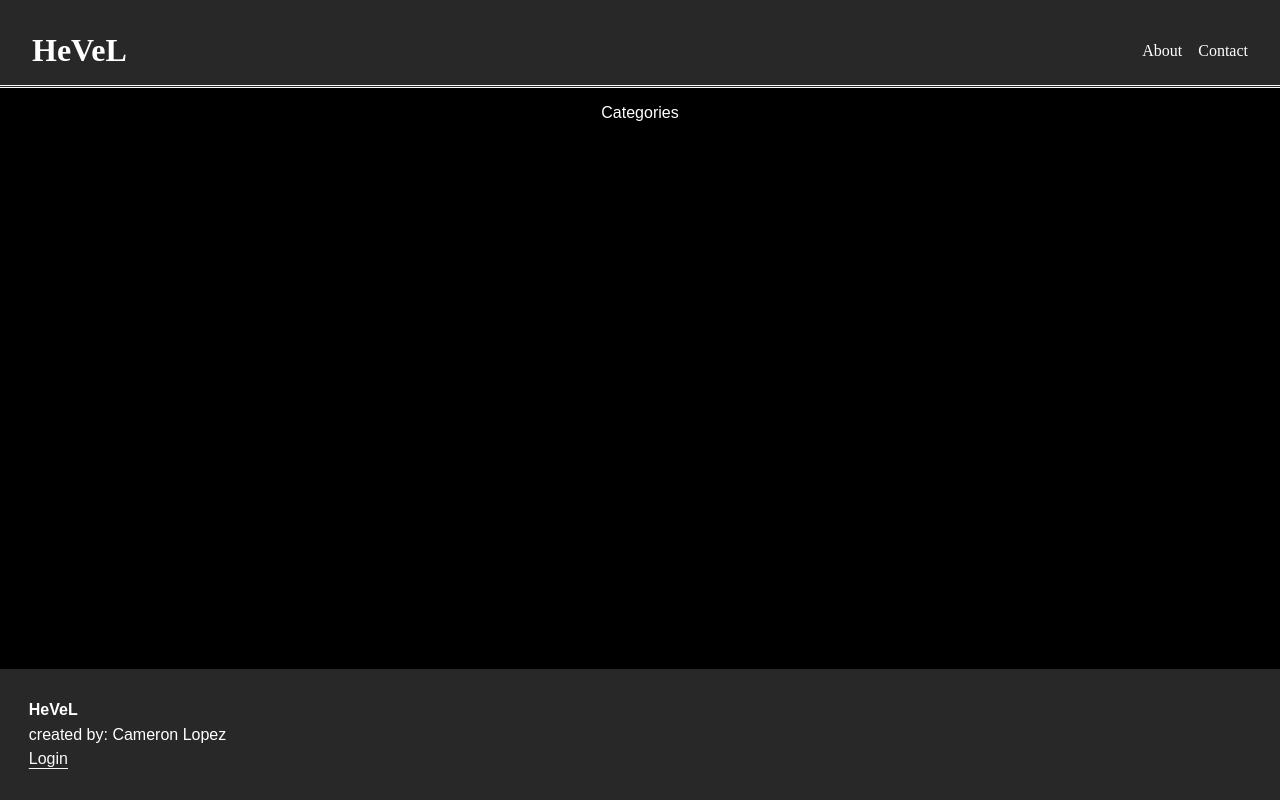
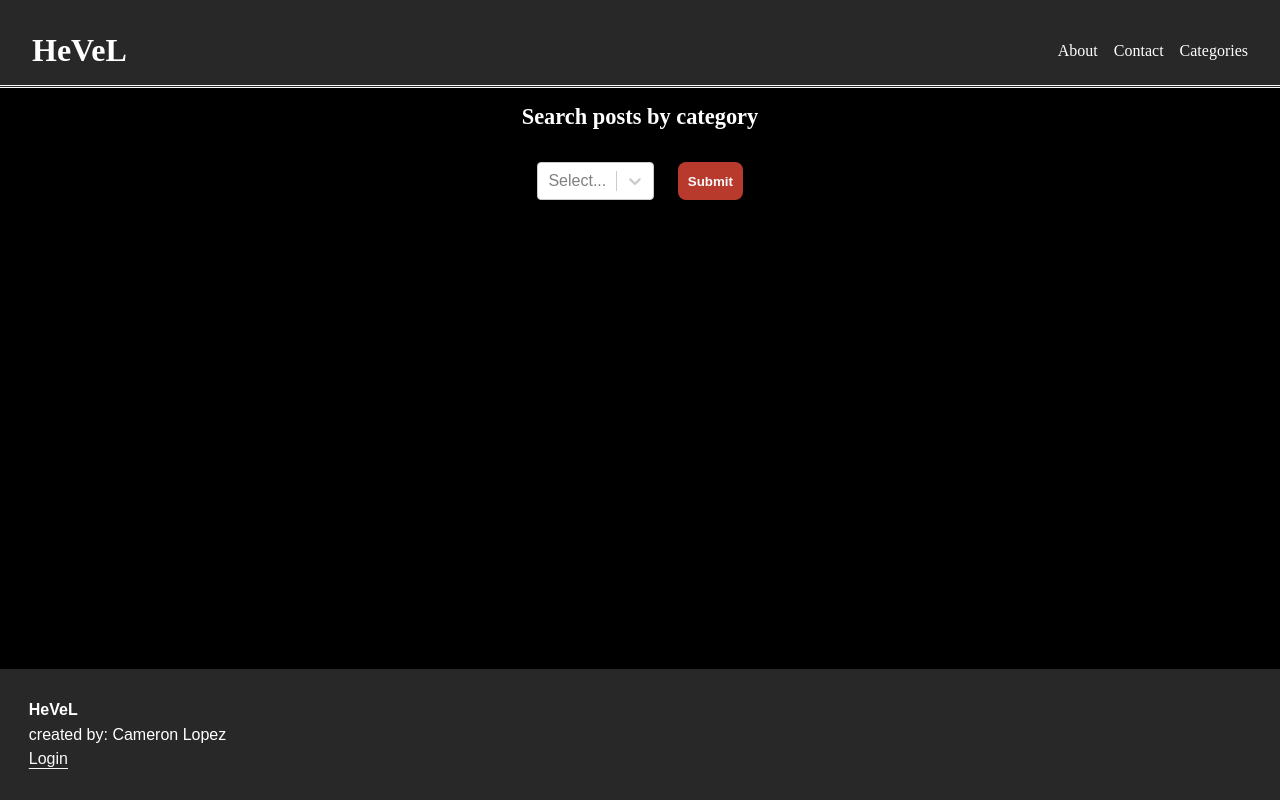
Before and after one commit to lob0scuro/hevel, a React (Vite) app in the folder client/: page /categories in a window 1280 px wide. Built offline with nearby package versions, Linux system fonts and the light colour scheme; a web font is replaced by a local one.

Commit message:
added category page and flask route for querying by category, made styling changes and used Post component. things are coming along!

```diff
--- a/client/src/components/Navbar.jsx
+++ b/client/src/components/Navbar.jsx
@@ -19,7 +19,7 @@ const Navbar = () => {
 
   return (
     <header className={menuOpen ? styles.mobileHeader : styles.header}>
-      <h1 className={menuOpen ? styles.mobileH1 : null}>
+      <h1 className={menuOpen ? styles.mobileH1 : undefined}>
         <NavLink
           className={styles.navLogo}
           to="/"
@@ -32,7 +32,7 @@ const Navbar = () => {
         onClick={toggleMenu}
         className={menuOpen ? styles.hm : styles.closedHm}
       />
-      <nav className={menuOpen && styles.mobileNav}>
+      <nav className={menuOpen ? styles.mobileNav : undefined}>
         {!user ? (
           <>
             <NavLink to="/about" onClick={() => setMenuOpen(false)}>
@@ -40,6 +40,9 @@ const Navbar = () => {
             </NavLink>
             <NavLink to="/contact" onClick={() => setMenuOpen(false)}>
               Contact
+            </NavLink>
+            <NavLink to="/categories" onClick={() => setMenuOpen(false)}>
+              Categories
             </NavLink>
           </>
         ) : (
--- a/client/src/pages/Categories.jsx
+++ b/client/src/pages/Categories.jsx
@@ -1,7 +1,97 @@
-import React from "react";
+import React, { useEffect, useState } from "react";
+import styles from "./Categories.module.css";
+import { useForm, Controller } from "react-hook-form";
+import Select from "react-select";
+import Post from "../components/PostTile";
 
 const Categories = () => {
-  return <div>Categories</div>;
+  const [posts, setPosts] = useState([]);
+  const [errorMessage, setErrorMessage] = useState(null);
+  const {
+    register,
+    handleSubmit,
+    control,
+    formState: { errors },
+  } = useForm();
+
+  useEffect(() => {
+    if (errorMessage) {
+      const timeout = setTimeout(() => setErrorMessage(null), 4000);
+
+      return () => clearTimeout(timeout); // Cleanup function
+    }
+  }, [errorMessage]);
+
+  const options = [
+    { value: "", label: "-- select category --" },
+    { value: "Testing", label: "Testing" },
+    { value: "Theology", label: "Theology" },
+    { value: "Technology", label: "Technology" },
+    { value: "Hobby", label: "Hobby" },
+    { value: "Music", label: "Music" },
+    { value: "Journal", label: "Journal" },
+    { value: "Entertainment", label: "Entertainment" },
+    { value: "Literature", label: "Literature" },
+    { value: "Parenting", label: "Parenting" },
+    { value: "DIY", label: "DIY" },
+  ];
+
+  const onSubmit = async (cat) => {
+    const category = cat.category;
+    if (!category) {
+      return;
+    }
+    try {
+      const response = await fetch(
+        "/api/get-posts-by-category/" + encodeURIComponent(cat.category)
+      );
+      const data = await response.json();
+      if (data.length === 0) {
+        setErrorMessage(`No posts found in ${cat.category} category`);
+        setPosts([]);
+        return;
+      }
+      setPosts(data);
+      setErrorMessage(null);
+      console.log(data);
+    } catch (error) {
+      setPosts([]);
+      console.error(error);
+      setErrorMessage("Failed to fetch posts");
+    }
+  };
+
+  const renderPosts = posts?.map((post) => {
+    return <Post className={styles.post} id={post._id} key={post._id} />;
+  });
+  return (
+    <>
+      <h1 className={styles.categoriesHeader}>Search posts by category</h1>
+      <form onSubmit={handleSubmit(onSubmit)} className={styles.catForm}>
+        <Controller
+          name="category"
+          control={control}
+          render={({ field }) => (
+            <Select
+              options={options}
+              onChange={({ value }) => field.onChange(value)}
+              className={styles.catController}
+              isSearchable={false}
+            />
+          )}
+        />
+        <button type="submit " className={styles.subButton}>
+          Submit
+        </button>
+      </form>
+      {errorMessage && (
+        <div className={styles.catError}>
+          <p className="error-message">{errorMessage}</p>
+        </div>
+      )}
+      {posts && <div className={styles.catPostList}>{renderPosts}</div>}
+    </>
+  );
 };
 
 export default Categories;
--- /dev/null
+++ b/client/src/pages/Categories.module.css
@@ -0,0 +1,57 @@
+.categoriesHeader {
+  font-size: 1.4rem;
+}
+
+.catError {
+  margin-top: 1rem;
+  font-size: 2rem;
+}
+
+.catForm {
+  margin-top: 2rem;
+  display: flex;
+  /* flex-direction: column; */
+  gap: 1.5rem;
+}
+
+.catController {
+  color: #000;
+}
+
+.subButton {
+  width: fit-content;
+  align-self: stretch;
+  padding: 0.3rem 0.6rem;
+  font-weight: 700;
+  background-color: #b83a2d;
+  color: #f9f9f9;
+  border: none;
+  border-radius: 8px;
+}
+
+.catPostList {
+  margin-top: 3rem;
+  display: flex;
+  gap: 4rem;
+}
+
+@media screen and (max-width: 545px) {
+  .catError {
+    margin-top: 1rem;
+    font-size: 1.2rem;
+  }
+
+  .catPostList {
+    display: flex;
+    flex-direction: column;
+    padding-bottom: 2rem;
+    gap: 4rem;
+    max-height: 80vh;
+    overflow-y: scroll;
+    -ms-overflow-style: none;
+    scrollbar-width: none;
+  }
+  .catPostList::-webkit-scrollbar {
+    display: none;
+  }
+}
```
Also changed, not shown: 1 other file (tests, documents, lock files or other folders).
